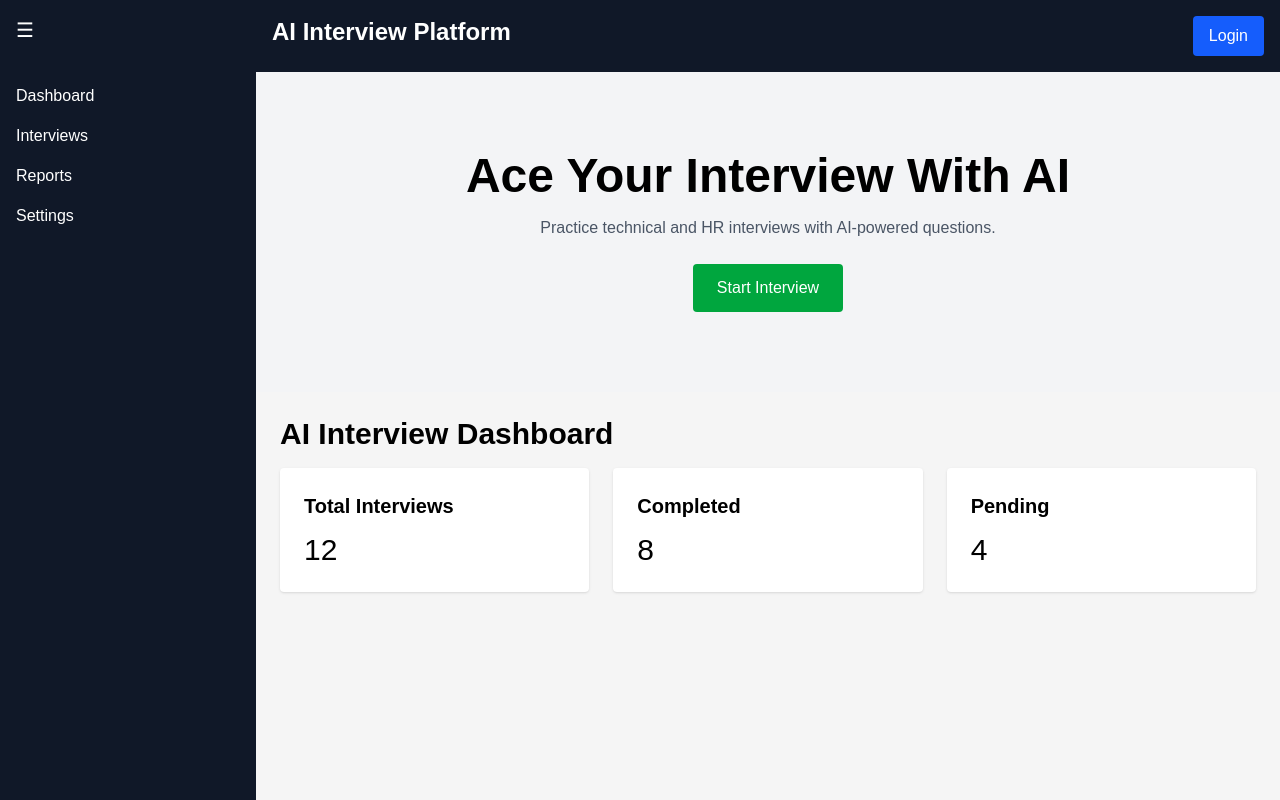
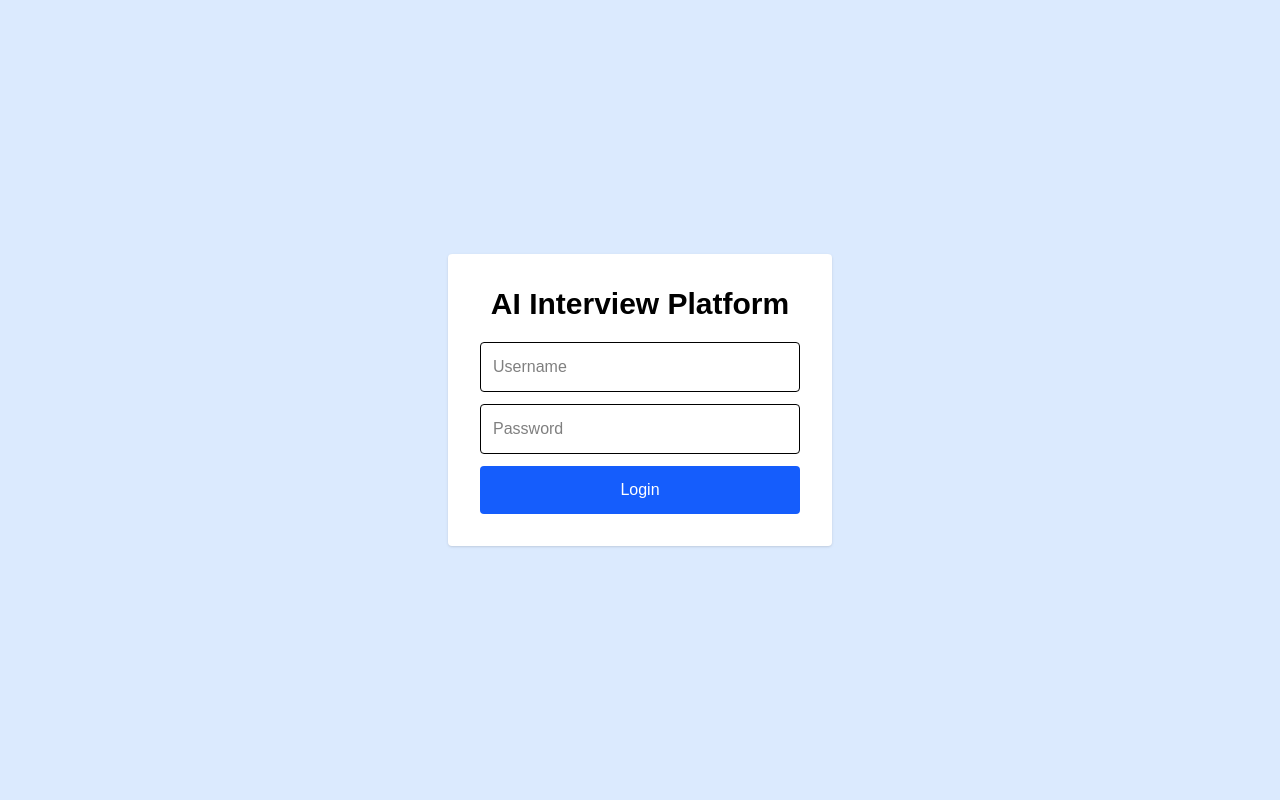
Before and after one commit to Gopika006/ai-interview-platform, a React (Vite) app: page / in a window 1280 px wide. Built offline with nearby package versions, Linux system fonts and the light colour scheme.

Commit message:
Completed week 1 AI Interview Platform UI

```diff
--- a/src/App.jsx
+++ b/src/App.jsx
@@ -1,44 +1,24 @@
+import { useState } from "react";
+import Login from "./components/Login";
 import Sidebar from "./components/Sidebar";
-import Navbar from "./components/Navbar";
-import Hero from "./components/Hero";
+import Dashboard from "./components/Dashboard";
+import Interviews from "./components/Interviews";
 
 function App() {
+  const [loggedIn, setLoggedIn] = useState(false);
+  const [page, setPage] = useState("dashboard");
+
+  if (!loggedIn) {
+    return <Login onLogin={() => setLoggedIn(true)} />;
+  }
+
   return (
-    <div className="flex">
-      <Sidebar />
+    <div className="flex min-h-screen">
+      <Sidebar setPage={setPage} />
 
-      <div className="flex-1">
-        <Navbar />
-        <Hero />
-
-        <div className="p-6">
-          <h2 className="text-3xl font-bold mb-4">
-            AI Interview Dashboard
-          </h2>
-
-          <div className="grid md:grid-cols-3 gap-6">
-            <div className="bg-white shadow p-6 rounded">
-              <h3 className="text-xl font-bold">
-                Total Interviews
-              </h3>
-              <p className="text-3xl mt-3">12</p>
-            </div>
-
-            <div className="bg-white shadow p-6 rounded">
-              <h3 className="text-xl font-bold">
-                Completed
-              </h3>
-              <p className="text-3xl mt-3">8</p>
-            </div>
-
-            <div className="bg-white shadow p-6 rounded">
-              <h3 className="text-xl font-bold">
-                Pending
-              </h3>
-              <p className="text-3xl mt-3">4</p>
-            </div>
-          </div>
-        </div>
+      <div className="flex-1 bg-gray-100">
+        {page === "dashboard" && <Dashboard />}
+        {page === "interviews" && <Interviews />}
       </div>
     </div>
   );
--- /dev/null
+++ b/src/components/Dashboard.jsx
@@ -0,0 +1,29 @@
+function Dashboard() {
+  return (
+    <div className="p-8">
+      <h1 className="text-4xl font-bold mb-5">
+        Welcome to AI Interview Platform
+      </h1>
+
+      <p className="text-lg">
+        Practice technical interviews and improve your skills.
+      </p>
+
+      <div className="grid md:grid-cols-3 gap-4 mt-8">
+        <div className="bg-white p-5 rounded shadow">
+          Available Domains: 6
+        </div>
+
+        <div className="bg-white p-5 rounded shadow">
+          Completed: 0
+        </div>
+
+        <div className="bg-white p-5 rounded shadow">
+          Score: 0%
+        </div>
+      </div>
+    </div>
+  );
+}
+
+export default Dashboard;
--- /dev/null
+++ b/src/components/Interviews.jsx
@@ -0,0 +1,66 @@
+import { useState } from "react";
+
+function Interviews() {
+  const [domain, setDomain] = useState("");
+
+  return (
+    <div className="p-8">
+      {!domain ? (
+        <>
+          <h1 className="text-3xl font-bold mb-6">
+            Choose Interview Domain
+          </h1>
+
+          <div className="grid md:grid-cols-2 gap-4">
+            <button
+              onClick={() => setDomain("Frontend Developer")}
+              className="bg-blue-500 text-white p-4 rounded"
+            >
+              Frontend Developer
+            </button>
+
+            <button
+              onClick={() => setDomain("Backend Developer")}
+              className="bg-green-500 text-white p-4 rounded"
+            >
+              Backend Developer
+            </button>
+
+            <button
+              onClick={() => setDomain("Full Stack Developer")}
+              className="bg-purple-500 text-white p-4 rounded"
+            >
+              Full Stack Developer
+            </button>
+          </div>
+        </>
+      ) : (
+        <>
+          <h1 className="text-3xl font-bold mb-4">
+            {domain}
+          </h1>
+
+          <h2 className="text-xl mb-4">
+            Select Difficulty
+          </h2>
+
+          <div className="flex gap-4">
+            <button className="bg-green-500 text-white px-6 py-3 rounded">
+              Easy
+            </button>
+
+            <button className="bg-yellow-500 text-white px-6 py-3 rounded">
+              Medium
+            </button>
+
+            <button className="bg-red-500 text-white px-6 py-3 rounded">
+              Hard
+            </button>
+          </div>
+        </>
+      )}
+    </div>
+  );
+}
+
+export default Interviews;
--- /dev/null
+++ b/src/components/Login.jsx
@@ -0,0 +1,32 @@
+function Login({ onLogin }) {
+  return (
+    <div className="flex justify-center items-center min-h-screen bg-blue-100">
+      <div className="bg-white p-8 rounded shadow w-96">
+        <h1 className="text-3xl font-bold mb-5 text-center">
+          AI Interview Platform
+        </h1>
+
+        <input
+          type="text"
+          placeholder="Username"
+          className="border p-3 w-full mb-3 rounded"
+        />
+
+        <input
+          type="password"
+          placeholder="Password"
+          className="border p-3 w-full mb-3 rounded"
+        />
+
+        <button
+          onClick={onLogin}
+          className="bg-blue-600 text-white w-full p-3 rounded"
+        >
+          Login
+        </button>
+      </div>
+    </div>
+  );
+}
+
+export default Login;
--- a/src/components/Sidebar.jsx
+++ b/src/components/Sidebar.jsx
@@ -1,40 +1,25 @@
-import { useState } from "react";
+function Sidebar({ setPage }) {
+  return (
+    <div className="w-64 bg-gray-900 text-white p-5">
+      <h2 className="text-2xl font-bold mb-8">
+        AI Interview
+      </h2>
 
-function Sidebar() {
-  const [open, setOpen] = useState(true);
+      <ul className="space-y-4">
+        <li
+          className="cursor-pointer hover:text-blue-400"
+          onClick={() => setPage("dashboard")}
+        >
+          Dashboard
+        </li>
 
-  return (
-    <div className="flex">
-      <div
-        className={`bg-gray-900 text-white min-h-screen transition-all duration-300 ${
-          open ? "w-64" : "w-20"
-        }`}
-      >
-        <button
-          onClick={() => setOpen(!open)}
-          className="p-4 text-xl"
+        <li
+          className="cursor-pointer hover:text-blue-400"
+          onClick={() => setPage("interviews")}
         >
-          ☰
-        </button>
-
-        <ul className="mt-6 space-y-4 px-4">
-          <li className="hover:text-blue-400 cursor-pointer">
-            {open ? "Dashboard" : "🏠"}
-          </li>
-
-          <li className="hover:text-blue-400 cursor-pointer">
-            {open ? "Interviews" : "🎤"}
-          </li>
-
-          <li className="hover:text-blue-400 cursor-pointer">
-            {open ? "Reports" : "📊"}
-          </li>
-
-          <li className="hover:text-blue-400 cursor-pointer">
-            {open ? "Settings" : "⚙️"}
-          </li>
-        </ul>
-      </div>
+          Interviews
+        </li>
+      </ul>
     </div>
   );
 }
```
